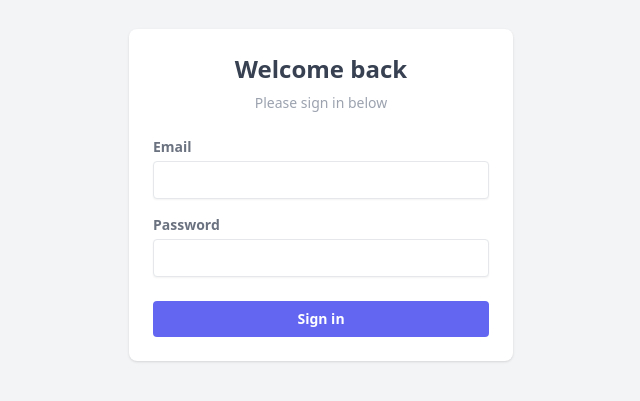
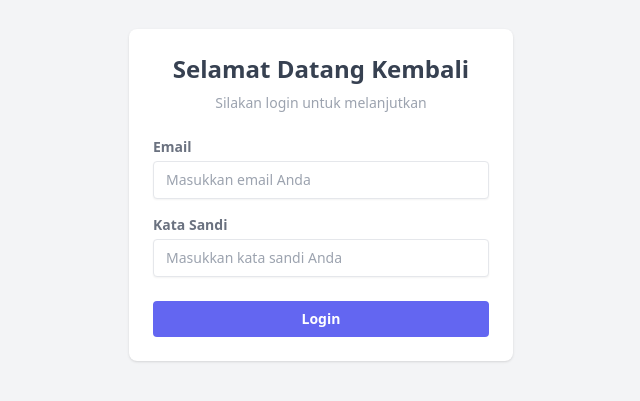
Before and after one commit to fredhopratama/nuxt-admin-dashboard, a Nuxt app: page /login in a window 1280 px wide. Shown: the part 205-606 px from the top of the page, without its empty margins (319-959 px from the left). Built offline with nearby package versions, Linux system fonts and the light colour scheme.

Commit message:
update login

```diff
--- a/app/components/Footer.vue
+++ b/app/components/Footer.vue
@@ -1,15 +1,19 @@
 <template>
   <footer class="footer">
-    © 2026 Admin Dashboard
+    <span>© 2026 Admin Dashboard</span>
+    <span>Version 1.0</span>
   </footer>
 </template>
 
 <style scoped>
 .footer {
-  text-align: center;
-  padding: 12px;
+  display: flex;
+  justify-content: space-between;
+  align-items: center;
+  padding: 12px 24px;
   font-size: 12px;
   color: #777;
   border-top: 1px solid #ddd;
+  background: #fff;
 }
 </style>
--- a/app/components/LoginForm.vue
+++ b/app/components/LoginForm.vue
@@ -8,10 +8,14 @@ const props = defineProps<{
 
 const emit = defineEmits(['update:modelValue', 'submit'])
 
-const updateField = (key: 'email' | 'password', value: string) => {
+const showPassword = ref(false)
+
+const updateField = (key: 'email' | 'password', e: Event) => {
+  const target = e.target as HTMLInputElement
+
   emit('update:modelValue', {
     ...props.modelValue,
-    [key]: value
+    [key]: target.value
   })
 }
 </script>
@@ -20,10 +24,10 @@ const updateField = (key: 'email' | 'password', value: string) => {
   <div class="mx-auto w-full max-w-sm rounded-lg bg-white p-6 shadow">
     <div class="text-center">
       <h1 class="text-2xl font-semibold text-gray-700">
-        Welcome back
+        Selamat Datang Kembali
       </h1>
       <p class="mt-2 text-sm text-gray-400">
-        Please sign in below
+        Silakan login untuk melanjutkan
       </p>
     </div>
 
@@ -31,24 +35,39 @@ const updateField = (key: 'email' | 'password', value: string) => {
       <p class="text-sm font-semibold text-gray-500">Email</p>
       <input
         class="mt-1 rounded border py-2 px-3 text-sm shadow-sm"
+        placeholder="Masukkan email Anda"
         :value="modelValue.email"
-        @input="updateField('email', ($event.target as HTMLInputElement).value)"
+        @input="updateField('email', ($event))"
       />
 
-      <p class="mt-4 text-sm font-semibold text-gray-500">Password</p>
-      <input
-        type="password"
-        class="mt-1 rounded border py-2 px-3 text-sm shadow-sm"
-        :value="modelValue.password"
-        @input="updateField('password', ($event.target as HTMLInputElement).value)"
-      />
+      <p class="mt-4 text-sm font-semibold text-gray-500">Kata Sandi</p>
+
+      <div class="relative mt-1">
+        <input
+          type="password"
+          class="w-full rounded border py-2 px-3 text-sm shadow-sm"
+          placeholder="Masukkan kata sandi Anda"
+          :value="modelValue.password"
+          @input="updateField('password', $event)"
+        />
+
+        <!-- Toggle Password Visibility Button
+        <button
+          type="button"
+          class="absolute inset-y-0 right-3 flex items-center text-gray-400 hover:text-gray-600"
+          @click="showPassword = !showPassword"
+        >
+          {{ showPassword ? 'Sembunyikan' : 'Tampilkan' }}
+        </button>-->
+      </div>
 
       <button
         class="mt-6 rounded bg-indigo-500 py-2 text-sm font-semibold text-white hover:bg-indigo-600"
-        @click="$emit('submit')"
+        @click="emit('submit')"
       >
-        Sign in
+        Login
       </button>
+
     </div>
   </div>
 </template>
```
